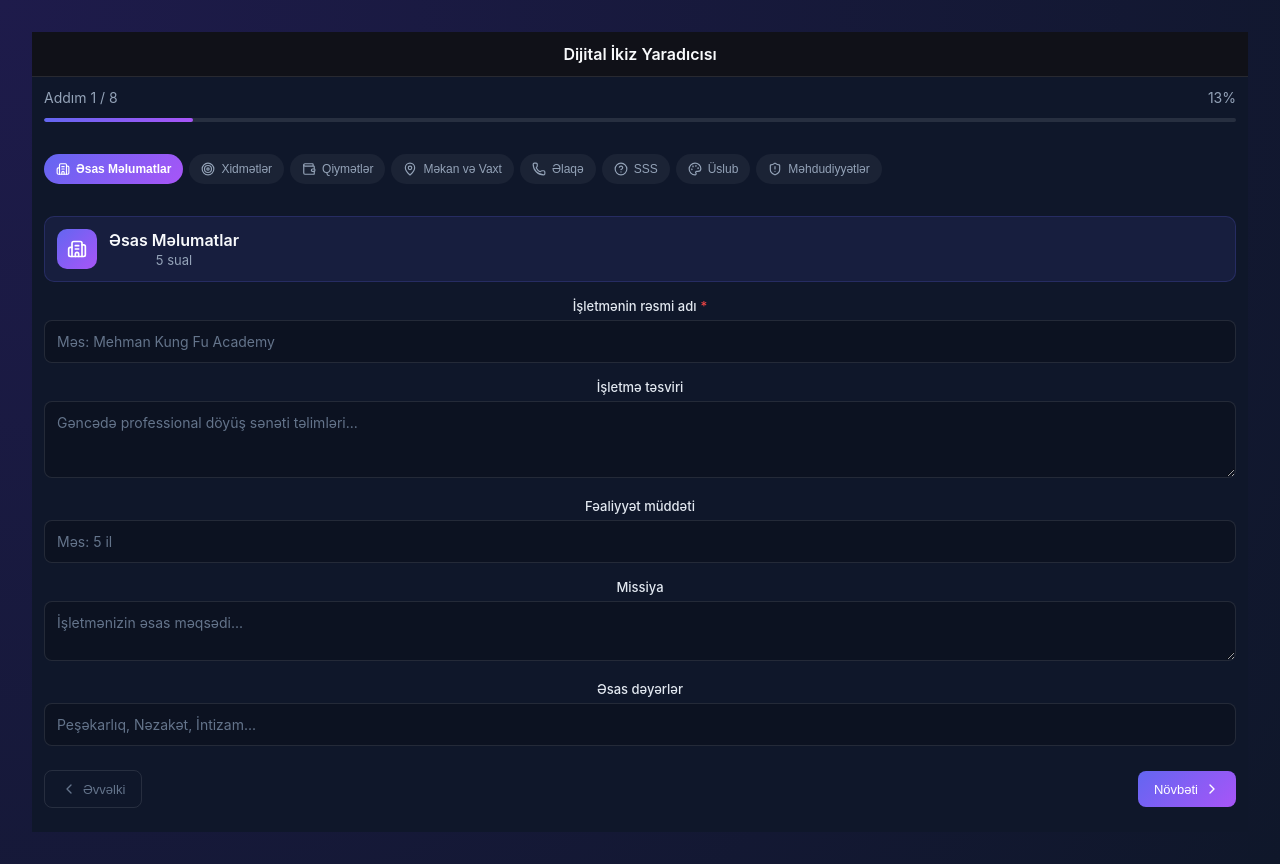
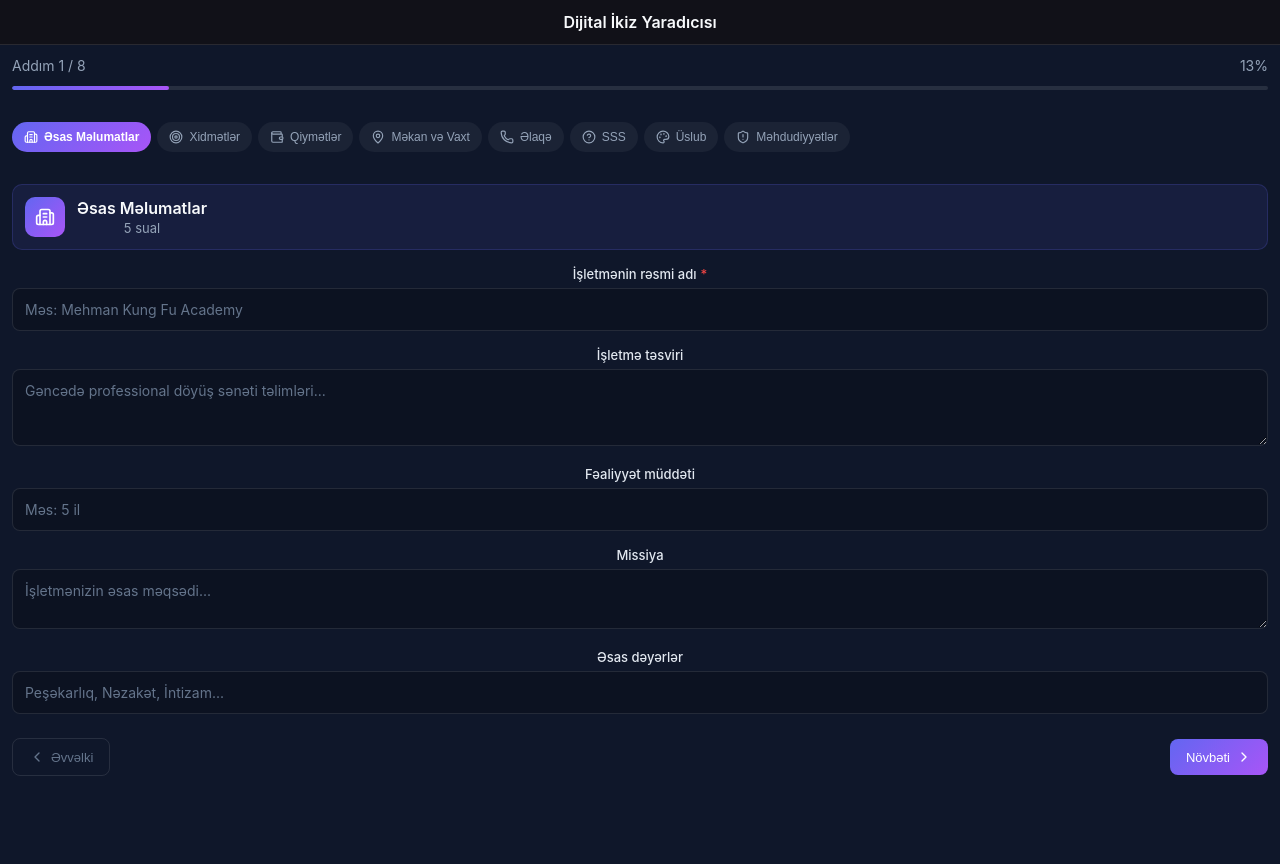
Before and after one commit to israfilshabanov/instagram-dm-automation, a React app in the folder frontend/: page /brief in a window 1280 px wide. After the commit the page ends 800 px from the top, so only its background shows below. Built offline with nearby package versions, Linux system fonts and the light colour scheme; no server answers; the HTML template or start-up script is replaced by a standard one.

Commit message:
fix: CSS kenarlar ZORLA kaldirildi - !important ile

```diff
--- a/frontend/src/index.css
+++ b/frontend/src/index.css
@@ -8,28 +8,36 @@
   --glass-shadow: 0 4px 30px rgba(0, 0, 0, 0.1);
 }
 
-* {
+*, *::before, *::after {
   box-sizing: border-box;
+  margin: 0;
+  padding: 0;
+}
+
+html {
+  margin: 0 !important;
+  padding: 0 !important;
+  width: 100% !important;
 }
 
 body {
-  margin: 0;
-  padding: 0;
+  margin: 0 !important;
+  padding: 0 !important;
+  width: 100% !important;
   font-family: 'Inter', system-ui, -apple-system, sans-serif;
-  background-color: var(--bg-color);
+  background: #0f172a;
   color: var(--text-color);
   min-height: 100vh;
   min-height: 100dvh;
-  background: radial-gradient(circle at top left, #1e1b4b, #0f172a);
   overflow-x: hidden;
 }
 
 #root {
+  margin: 0 !important;
+  padding: 0 !important;
+  width: 100% !important;
   min-height: 100vh;
   min-height: 100dvh;
-  width: 100%;
-  margin: 0;
-  padding: 0;
 }
 
 button {
@@ -78,7 +86,7 @@ input::placeholder, textarea::placeholder {
   display: block;
   min-height: 100vh;
   min-height: 100dvh;
-  width: 100%;
-  margin: 0;
-  padding: 0;
+  width: 100% !important;
+  margin: 0 !important;
+  padding: 0 !important;
 }
```
